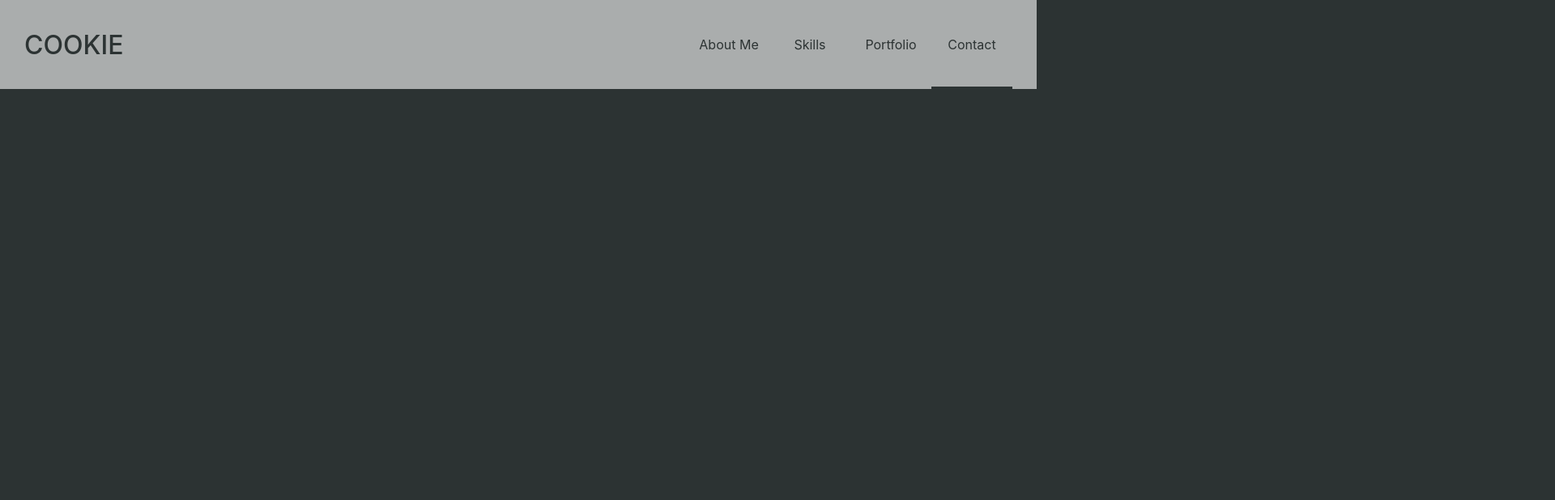
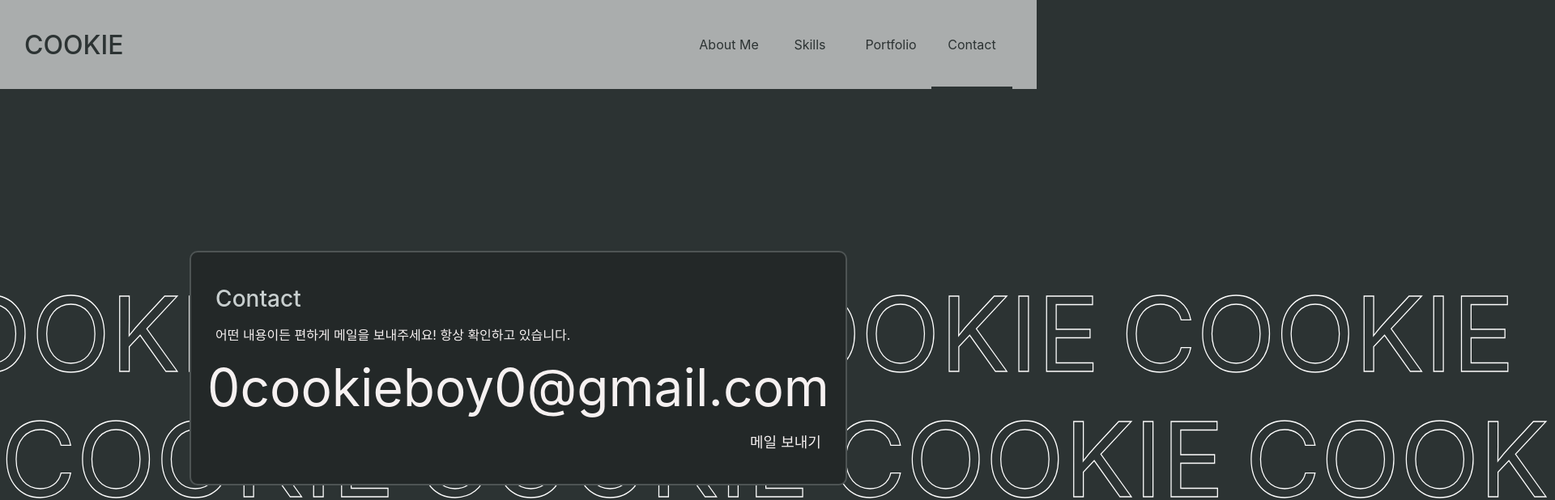
Before and after one commit to pokycookie/cookie-webpage, a Next.js app: page /contact in a window 1280 px wide. Shown: the top 618 px of the page at 81% size, 1920 px wide, since content can reach past the window. Built offline with nearby package versions, Linux system fonts and the light colour scheme; a web font is replaced by a local one.

Commit message:
feat: add contact page

```diff
--- /dev/null
+++ b/app/contact/page.module.scss
@@ -0,0 +1,82 @@
+@use '@styles/color';
+
+.main {
+  width: 100vw;
+  height: calc(100vh - 110px);
+
+  display: flex;
+  justify-content: center;
+  align-items: center;
+
+  position: relative;
+
+  * {
+    &::-moz-selection {
+      background-color: color.$white;
+      color: color.$black;
+    }
+    &::selection {
+      background-color: color.$white;
+      color: color.$black;
+    }
+  }
+
+  .contact {
+    display: flex;
+    flex-direction: column;
+    justify-content: flex-start;
+    align-items: flex-start;
+    gap: 15px;
+
+    padding: 40px 20px;
+    background-color: #232828;
+    border: 2px solid #4e5454;
+    border-radius: 10px;
+
+    transition: all 0.2s;
+
+    h1 {
+      font-size: 28px;
+      font-weight: 500;
+      color: #c8cfcf;
+      margin-left: 10px;
+    }
+
+    p {
+      font-size: 16px;
+      margin-left: 10px;
+    }
+
+    .email {
+      font-size: 64px;
+    }
+
+    .link {
+      font-size: 18px;
+      margin-right: 10px;
+      align-self: flex-end;
+      transition: all 0.2s;
+
+      &:hover {
+        transform: translateY(-2px);
+      }
+    }
+
+    @media screen and (max-width: 850px) {
+      .email {
+        display: none;
+      }
+      .link {
+        align-self: center;
+        margin-top: 20px;
+        font-size: 22px;
+      }
+    }
+  }
+}
+
+.marqueeArea {
+  position: absolute;
+  bottom: 0px;
+  z-index: -1;
+}
--- a/app/contact/page.tsx
+++ b/app/contact/page.tsx
@@ -1,3 +1,24 @@
+import Marquee from '@/components/ui/marquee/marquee'
+import styles from './page.module.scss'
+
 export default function Contact() {
-  return <main></main>
+  return (
+    <main className={styles.main}>
+      <section className={styles.contact}>
+        <h1>Contact</h1>
+        <p>어떤 내용이든 편하게 메일을 보내주세요! 항상 확인하고 있습니다.</p>
+        <a href="mailto:0cookieboy0@gmail.com" className={styles.email}>
+          0cookieboy0@gmail.com
+        </a>
+        <a href="mailto:0cookieboy0@gmail.com" className={styles.link}>
+          메일 보내기
+        </a>
+      </section>
+      <div className={styles.marqueeArea}>
+        <Marquee>COOKIE</Marquee>
+        <Marquee delay={3}>COOKIE</Marquee>
+        <Marquee delay={6}>COOKIE</Marquee>
+      </div>
+    </main>
+  )
 }
```
